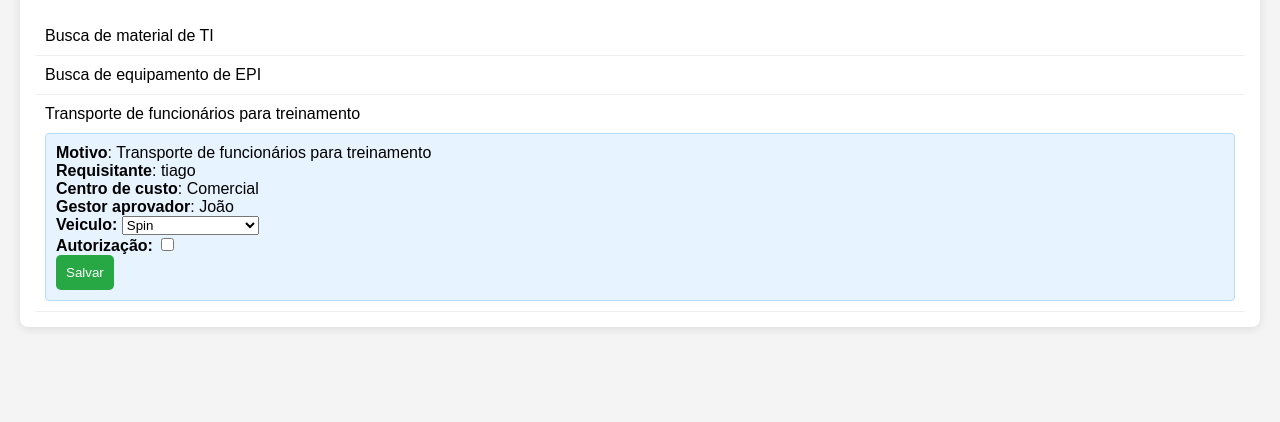
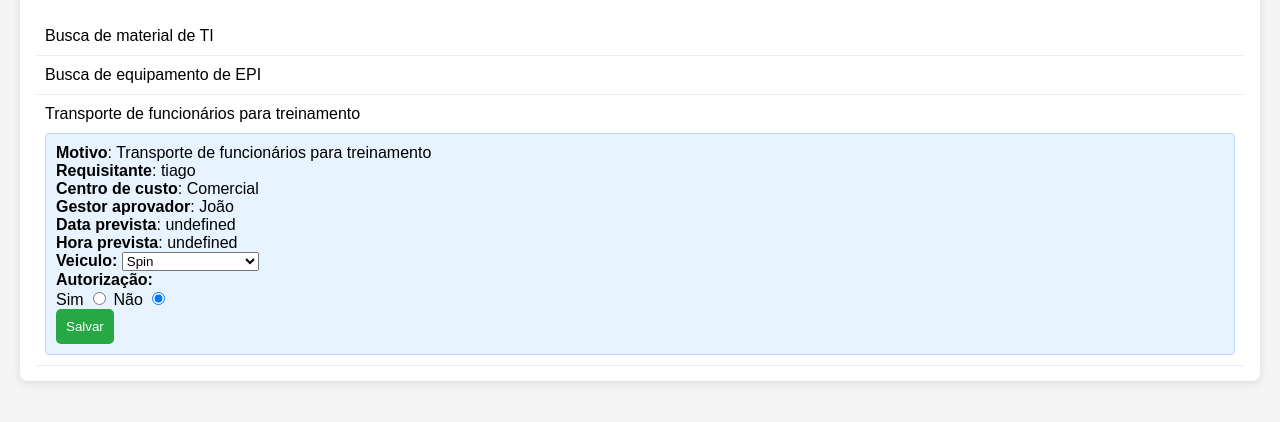
Before and after one commit to Wectornanime/SuapeMobi, a plain HTML site: page requisicoes.html in a window 1280 px wide. Both pictures are taken after a click on the element "Transporte de funcionários para treinamento". Shown: the part 86-508 px from the top of the page. Drawn offline with Linux system fonts and the light colour scheme.

Commit message:
finish code

```diff
--- a/requisicoes.js
+++ b/requisicoes.js
@@ -10,6 +10,7 @@ async function renderRequests() {
         await fetch('solicitacao.json')
         .then(async res => {
             dados = await res.json();
+            localStorage.setItem('dados', JSON.stringify(dados));
         });
     } else {
         dados = JSON.parse(local);
@@ -67,6 +68,8 @@ function showDetails(solicitacao) {
     <p><strong>Requisitante</strong>: ${users.usuarios.find(u => u.id === solicitacao.user_id).username}</p>
     <p><strong>Centro de custo</strong>: ${setores.setores.find(setor => setor.id === solicitacao.setor_id).setor}</p>
     <p><strong>Gestor aprovador</strong>: ${setores.setores.find(setor => setor.id === solicitacao.setor_id).responsavel}</p>
+    <p><strong>Data prevista</strong>: ${setores.setores.find(setor => setor.id === solicitacao.setor_id).data}</p>
+    <p><strong>Hora prevista</strong>: ${setores.setores.find(setor => setor.id === solicitacao.setor_id).hora}</p>
     <div>
         <label for="veiculos"><strong>Veiculo:</strong></label>
         <select id="veiculos" name="veiculos" required>
@@ -74,8 +77,11 @@ function showDetails(solicitacao) {
         </select>
     </div>
     <div>
-        <label for="autorizacao"><strong>Autorização:</strong></label>
-        <input type="checkbox" id="autorizacao" name="autorizacao" required>
+        <p><strong>Autorização:</strong></p>
+        <label for="sim">Sim</label>
+        <input type="radio" id="sim" name="autorizacao" value=true>
+        <label for="nao">Não</label>
+        <input type="radio" id="nao" name="autorizacao" value=false>
     </div>
 
     <button onclick="atualizaDados(${solicitacao.id})">Salvar</button>
@@ -93,7 +99,12 @@ function showDetails(solicitacao) {
         selectVeiculos.appendChild(option);
     });
 
-    document.getElementById('autorizacao').checked = solicitacao.aprovado;
+    const radios = document.querySelectorAll('input[name="autorizacao"]');
+    radios.forEach((radio) => {
+        if (radio.value.toString() == solicitacao.aprovado.toString()) {
+            radio.checked = true;
+        }
+    });
 
     details.style.display = 'block'; // Mostra os detalhes
 }
--- a/reserve.css
+++ b/reserve.css
@@ -16,7 +16,7 @@ label {
     display: block;
     margin: 10px 0 5px;
 }
-select, input[type="text"], input[type="time"], textarea {
+select, input[type="text"], input[type="time"], input, textarea {
     width: 100%;
     padding: 8px;
     margin-bottom: 10px;
--- a/solicitacao.json
+++ b/solicitacao.json
@@ -7,7 +7,9 @@
             "user_id": 1,
             "observacao": "Busca de material de TI",
             "aprovado": false,
-            "aprovador": "admin"
+            "aprovador": "admin",
+            "data": "",
+            "hora":""
         },
         {
             "id": 2,
@@ -16,7 +18,9 @@
             "user_id": 2,
             "observacao": "Busca de equipamento de EPI",
             "aprovado": true,
-            "aprovador": "admin"
+            "aprovador": "admin",
+            "data": "",
+            "hora":""
         },
         {
             "id": 3,
@@ -25,7 +29,9 @@
             "user_id": 2,
             "observacao": "Transporte de funcionários para treinamento",
             "aprovado": false,
-            "aprovador": "admin"
+            "aprovador": "admin",
+            "data": "",
+            "hora":""
         }
     ]
 }
--- a/users.json
+++ b/users.json
@@ -3,22 +3,26 @@
         {
             "id": 1,
             "username": "joao",
-            "password": "123"
+            "password": "123",
+            "perfil": "gestor"
         },
         {
             "id": 2,
             "username": "tiago",
-            "password": "123"
+            "password": "123",
+            "perfil": "gestor"
         },
         {
             "id": 3,
             "username": "pedro",
-            "password": "123"
+            "password": "123",
+            "perfil": "gestor"
         },
         {
             "id": 4,
             "username": "maria",
-            "password": "123"
+            "password": "123",
+            "perfil": "solicitante"
         }
     ]
 }
```
Also changed, not shown: index.html (+1 -1 lines), login.js (+7 -3 lines), reserve.html (+6 -0 lines), reserve.js (+8 -1 lines).
